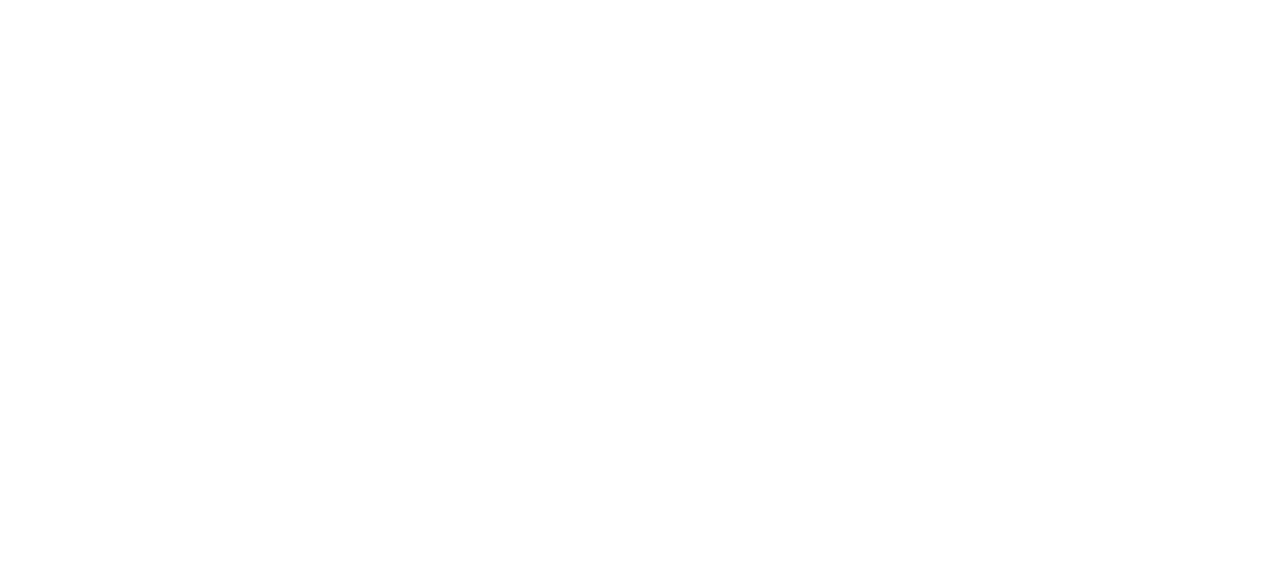
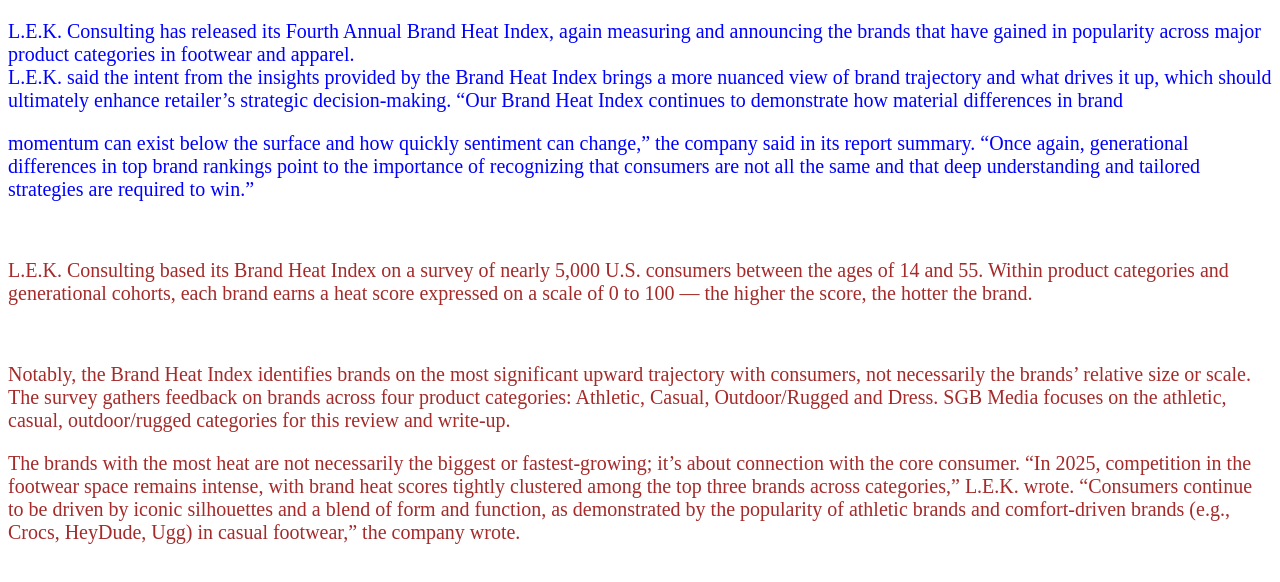
Before and after one commit to 2mayor/footwears, a plain HTML site: page index.html in a window 1280 px wide. Drawn offline with Linux system fonts and the light colour scheme.

Commit message:
add paragraph

```diff
--- a/index.html
+++ b/index.html
@@ -4,8 +4,47 @@
   <meta charset="UTF-8">
   <meta name="viewport" content="width=device-width, initial-scale=1.0">
   <title>index</title>
+  <link rel="stylesheet" href="style/styles.css">
 </head>
 <body>
+  <p class="highlight">L.E.K. Consulting has released its Fourth Annual Brand Heat Index,
+     again measuring and announcing the brands that have gained in popularity
+      across major product categories in footwear and apparel.</br>
 
+L.E.K. said the intent from the insights provided by the Brand
+Heat Index brings a more nuanced view of brand trajectory and what
+ drives it up, which should ultimately enhance retailer’s strategic decision-making.
+“Our Brand Heat Index continues to demonstrate how material differences in brand </br>
+</p>
+<p class="highlight">momentum can exist below the surface and how quickly sentiment can change,”
+the company said in its report summary. “Once again, generational differences
+in top brand rankings point to the importance of recognizing that consumers are not
+all the same and that deep understanding and tailored strategies are required to win.”
+  </p></br>
+
+<p>L.E.K. Consulting based its Brand Heat Index on a survey of nearly 5,000 U.S.
+consumers between the ages of 14 and 55. Within product categories and generational
+cohorts, each brand earns a heat score expressed on a scale of 0 to 100 — the higher
+ the score, the hotter the brand.</p>
+</br>
+
+<p>Notably, the Brand Heat Index identifies brands on the most significant upward trajectory
+ with consumers, not necessarily the brands’ relative size or scale.
+
+The survey gathers feedback on brands across four product categories: Athletic, Casual,
+Outdoor/Rugged and Dress. SGB Media focuses on the athletic, casual, outdoor/rugged
+categories for this review and write-up.</br>
+</p>
+
+<p>The brands with the most heat are not necessarily the biggest or fastest-growing;
+it’s about connection with the core consumer.
+
+“In 2025, competition in the footwear space remains intense, with brand heat scores
+ tightly clustered among the top three brands across categories,” L.E.K. wrote.
+  “Consumers continue to be driven by iconic silhouettes and a blend of form and
+  function, as demonstrated by the popularity of athletic brands and comfort-driven
+  brands (e.g., Crocs, HeyDude, Ugg) in casual footwear,” the company wrote.
+
+  </p>
 </body>
 </html>
--- a/style/styles.css
+++ b/style/styles.css
@@ -0,0 +1,7 @@
+  .highlight {
+color: blue;
+  }
+   p {
+color: brown;
+font-size: 20px;
+   }
```
Also changed, not shown: Nike.html (+14 -0 lines).
